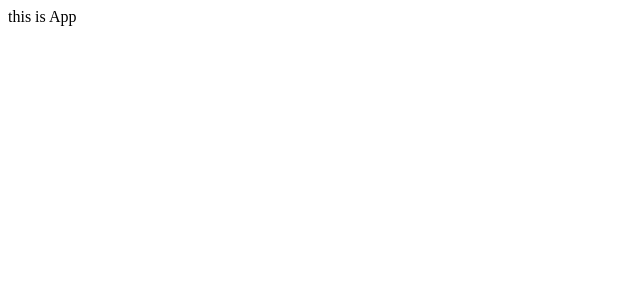
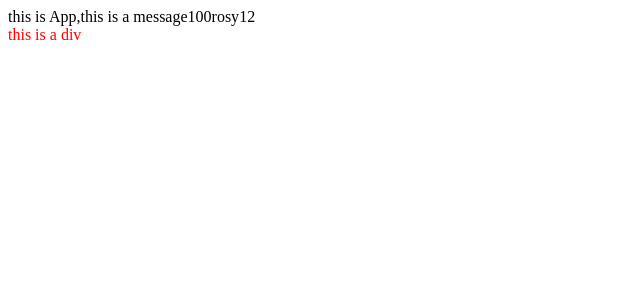
Before and after one commit to Peng-JL/react-basic, a React (Create React App) app: page / in a window 1280 px wide. Shown: the top 300 px of the page, without its empty margins (0-640 px from the left). Built offline with nearby package versions, Linux system fonts and the light colour scheme.

Commit message:
JSX识别JS表达式

```diff
--- a/src/App.js
+++ b/src/App.js
@@ -1,9 +1,33 @@
 // 当前文件：就是当前项目的根组件
 // app被引入到index.js然后被渲染到public/index.html的一个id为root的dom节点上
+const count = 100
+function getName() {
+  return 'rosy'
+}
 function App() {
   return (
-    <div className="App">
-      this is App
+    // 在js代码中编写HTML模板结构，就是JSX（JavaScript和XML（HTML）的缩写）
+    // 是react中编写UI模板的方式
+    // JSX并不是一种标准的js语法，是js的语法扩展，浏览器本身不能识别，需要解析工具（Babel）解析之后才能在浏览器中运行
+
+    // 在jsx中可以通过大括号语法{}识别JavaScript中的表达式，比如常见的变量、函数调用、方法调用等等，语句是不能出现在{}中的，例如for，if，switch，变量声明等等
+    // 1.使用引号传递字符串
+    // 2.使用JavaScript变量
+    // 3.函数调用和方法调用
+    // 4.使用JavaScript对象
+    < div className="App" >
+      this is App,
+      {/* 1.使用引号传递字符串*/}
+      {'this is a message'}
+      {/* 2.使用JavaScript变量 */}
+      {count}
+      {/* 3.函数调用和方法调用 */}
+      {getName()}
+      {new Date().getDate()}
+      {/* 4.使用JavaScript对象 */}
+      <div style={{color:'red'}}>
+        this is a div
+      </div>
     </div>
   );
 }
```
